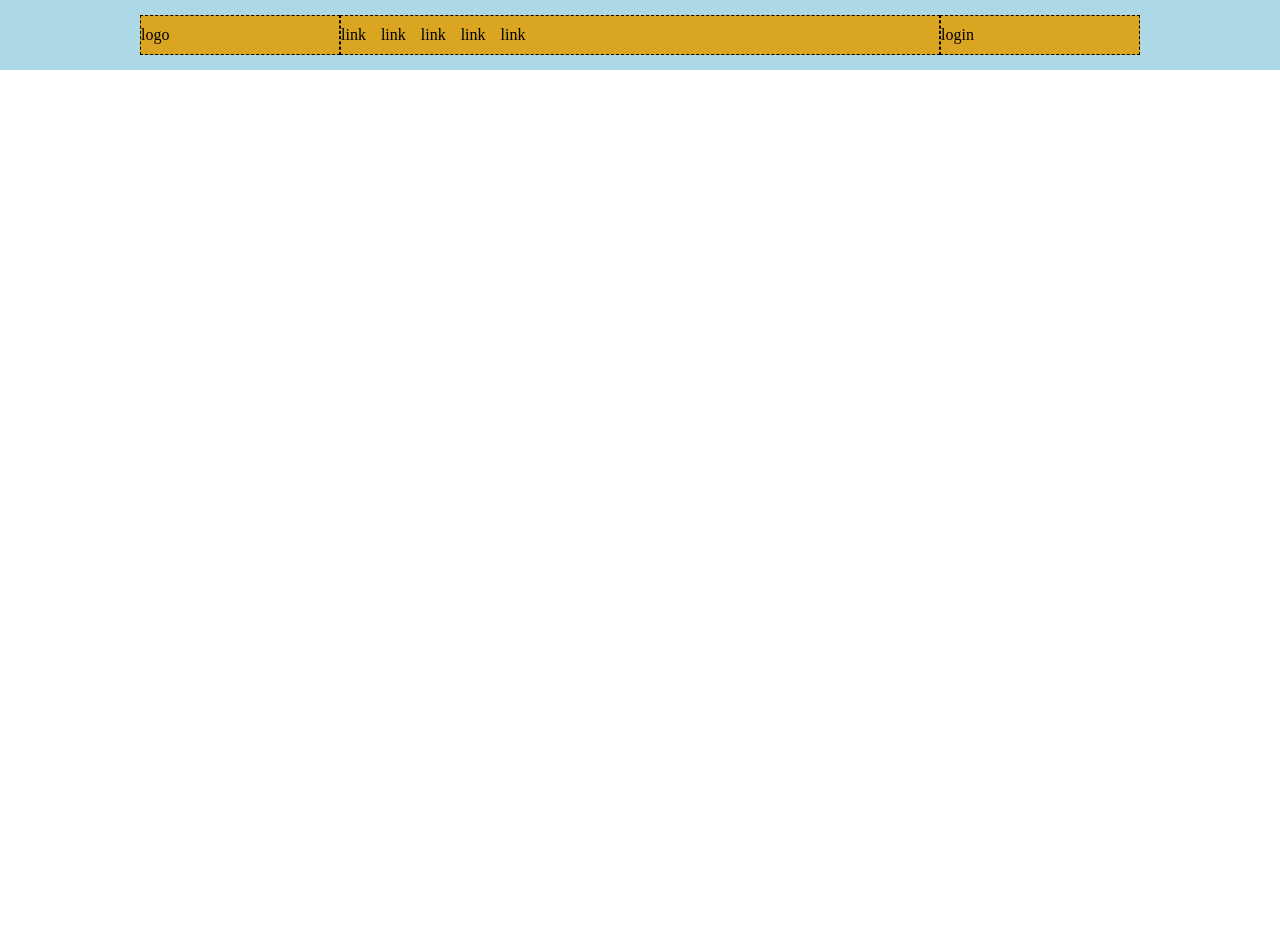
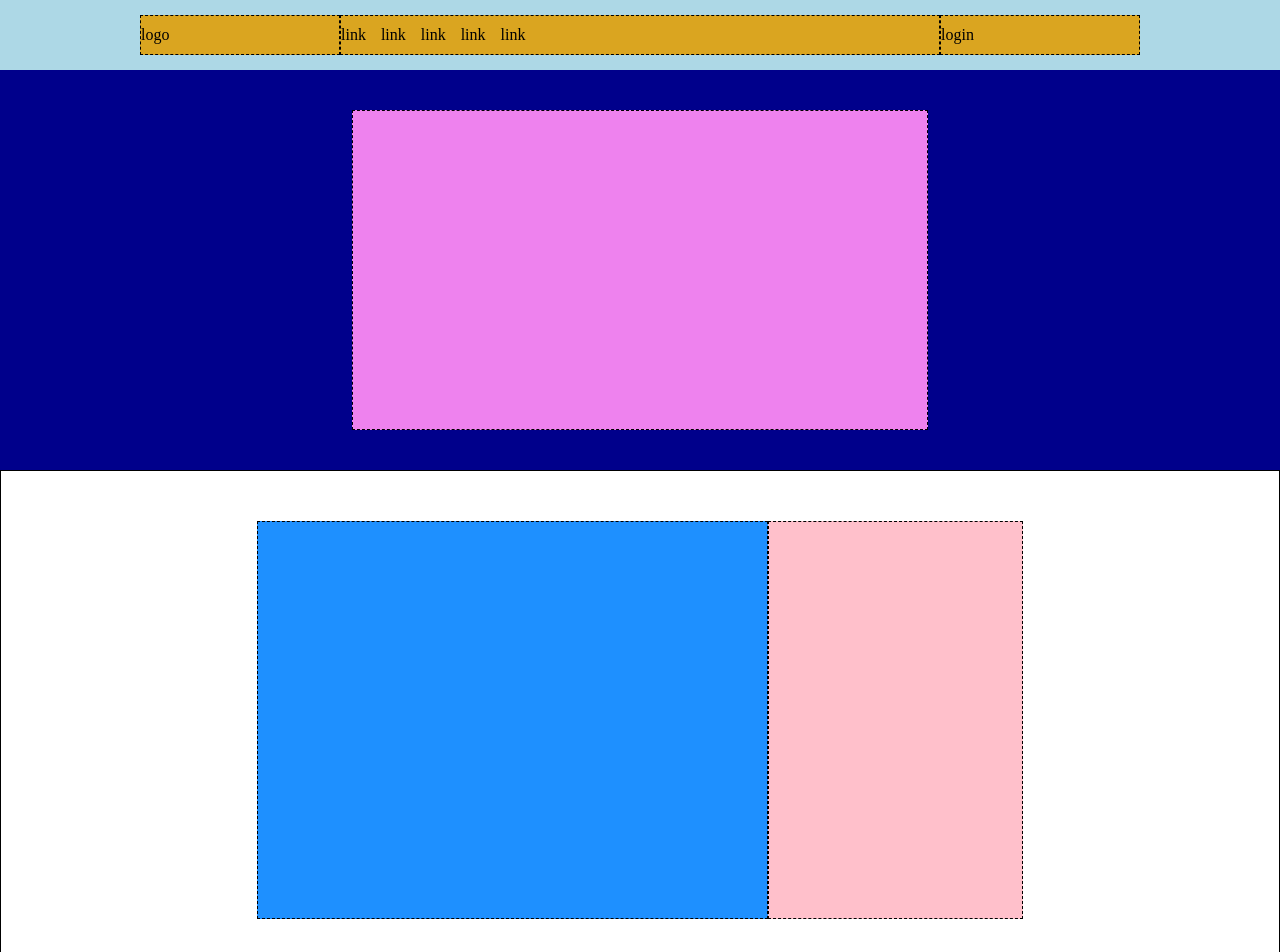
Before and after one commit to andreaconv/htmlcss-struttura-discord, a plain HTML site: page index.html in a window 1280 px wide. Shown: the top 952 px of the page. Before the commit the page ends 800 px from the top, so only its background shows below. Drawn offline with Linux system fonts and the light colour scheme.

Commit message:
finito header e inizo main

```diff
--- a/CSS/style.css
+++ b/CSS/style.css
@@ -8,14 +8,11 @@
 .container{
   margin: 0 auto;
   width: 1000px;
+  background-color: green;
 }
 
 .border{
   border: 1px dashed black;
-  /* centrare verticalmente */
-  display: flex;
-  align-items: center;
-  /* centrare verticalmente */
 }
 /* FINE GENERAL */
 
@@ -38,6 +35,10 @@ header{
 }
 
 header .border{ /*DIV LOGO E LOGIN*/
+  /* centrare verticalmente */
+  display: flex;
+  align-items: center;
+  /* centrare verticalmente */
   width: 20%;
 }
 
@@ -61,3 +62,78 @@ nav ul li a{
   text-decoration: none;
 }
 /* FINE HEADER */
+
+/* INIZIO MAIN */
+
+                /* INIZIO JUMBOTRON */
+
+main .jumbotron{
+  display: flex;
+  justify-content: center;
+  align-items: center;
+
+  width: 100%;
+  height: 400px;
+  background-color: #00008b;
+}
+
+main .jumbotron .border{
+  width: 45%;
+  height: 80%;
+  background-color: #ee82ee;
+}
+
+                /* FINE JUMBOTRON */
+
+                /* INIZIO BOX */
+
+main .sfondo{
+  display: flex;
+  justify-content: center;
+  align-items: center;
+
+  border: 1px solid black;
+  width: 100%;
+  height: 500px;
+}
+main .sfondo.bianco{
+  background-color: white;
+}
+
+main .sfondo.grigio{
+  background-color: lightgray;
+}
+
+main .sfondo .content-big{
+  width: 40%;
+  height: 80%;
+  background-color: #1e90ff;
+}
+
+.content-small{
+  width: 20%;
+  height: 80%;
+  background-color: #ffc0cb;
+}
+
+                /* FINE BOX */
+
+                /*INIZIO VERDE*/
+
+main .sfondo.grigio .container{
+  height: 90%;
+}
+
+                /*FINE VERDE*/
+
+                /*INIZIO SCURO*/
+
+
+
+                /*FINE SCURO*/
+
+main .sfondo.scuro{
+  background-color: #23272a;
+}
+
+/* FINE MAIN */
--- a/index.html
+++ b/index.html
@@ -30,5 +30,47 @@
 
   </header>
 
+  <main>
+
+    <section class="jumbotron">
+
+      <div class="border"></div>
+
+    </section>
+
+    <section class="sfondo bianco">
+
+      <div class="content-big border"></div>
+      <div class="content-small border"></div>
+
+    </section>
+
+    <section class="sfondo grigio">
+
+      <div class="content-small border"></div>
+      <div class="content-big border"></div>
+
+    </section>
+
+    <section class="sfondo bianco">
+
+      <div class="content-big border"></div>
+      <div class="content-small border"></div>
+
+    </section>
+
+    <section class="sfondo grigio">
+
+      <div class="container border"></div>
+
+    </section>
+
+    <section class="sfondo scuro">
+
+    </section>
+
+
+  </main>
+
 </body>
 </html>
```
